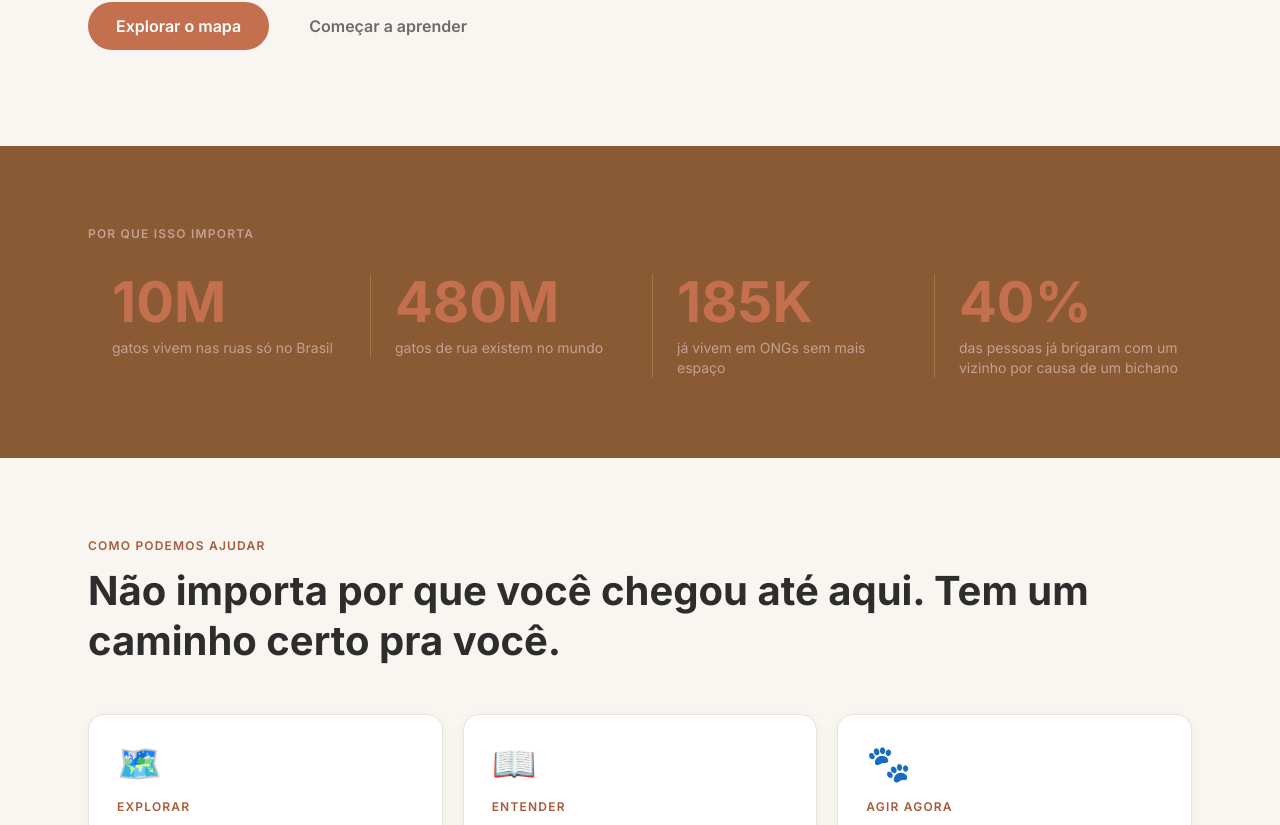
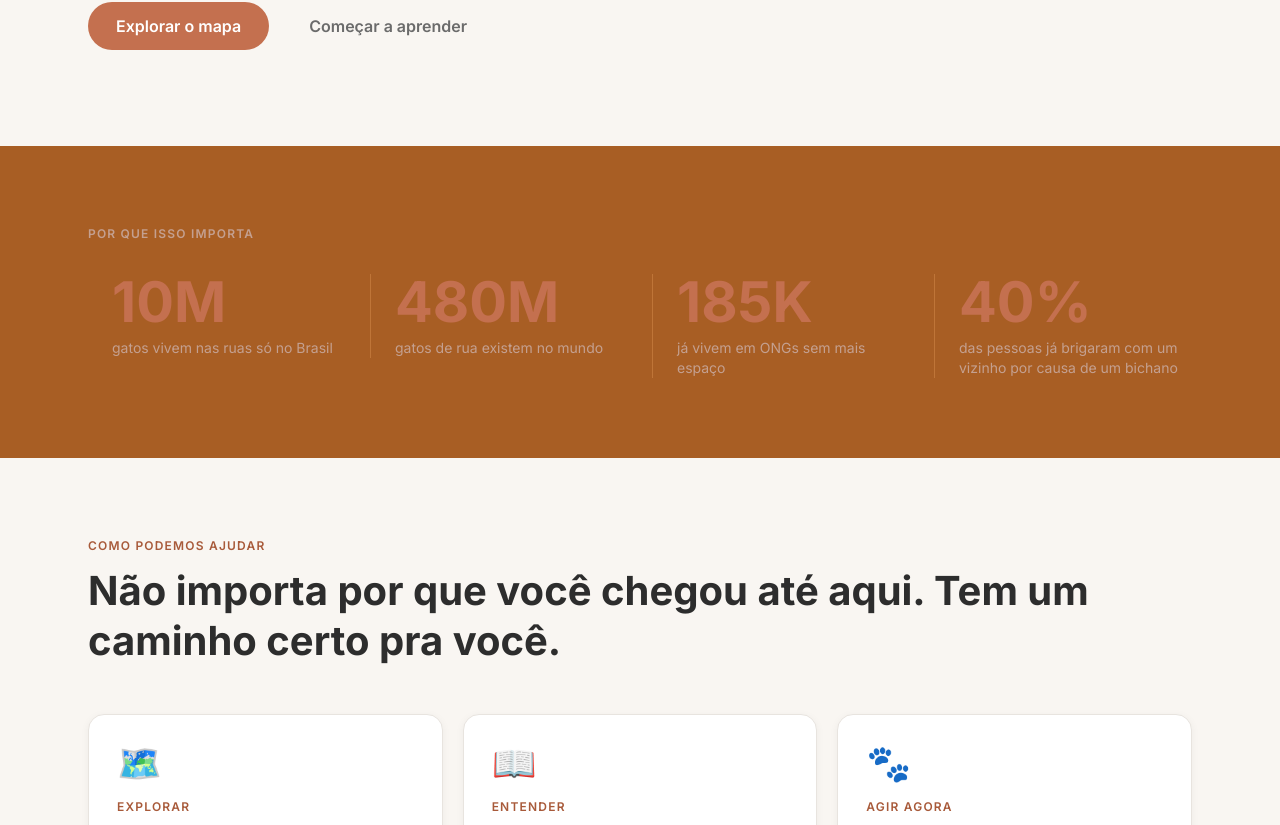
Before and after one commit to luarawork/felines, a Next.js app: page / in a window 1280 px wide. Shown: the part 835-1660 px from the top of the page. Built offline with nearby package versions, Linux system fonts and the light colour scheme; no server answers.

Commit message:
style: lighten home dark-section brown to #A85E24
The caramel brown from the last revert (#8a5a35) still read a bit
dark/muddy; lightened to a warmer, more visible caramel tone.

```diff
--- a/app/globals.css
+++ b/app/globals.css
@@ -16,8 +16,8 @@
   --color-felines-surface: #ffffff;
   /* Caramel brown, used for alternating dark sections — a nod to the
      Felines mascot (a caramel-colored cat), not a near-black brown. */
-  --color-felines-dark: #8a5a35;
-  --color-felines-dark-accent: #a4734a;
+  --color-felines-dark: #a85e24;
+  --color-felines-dark-accent: #bf7538;
 
   --color-felines-text-primary: #2d2d2d;
   --color-felines-text-primary-on-dark: #ffffff;
@@ -25,7 +25,7 @@
   --color-felines-text-secondary-on-dark: #c4a090;
 
   --color-felines-border: #e8e4df;
-  --color-felines-border-on-dark: #a4734a;
+  --color-felines-border-on-dark: #bf7538;
 
   --color-felines-accent: #c4704f;
   --color-felines-accent-hover: #a85a3a;
```
